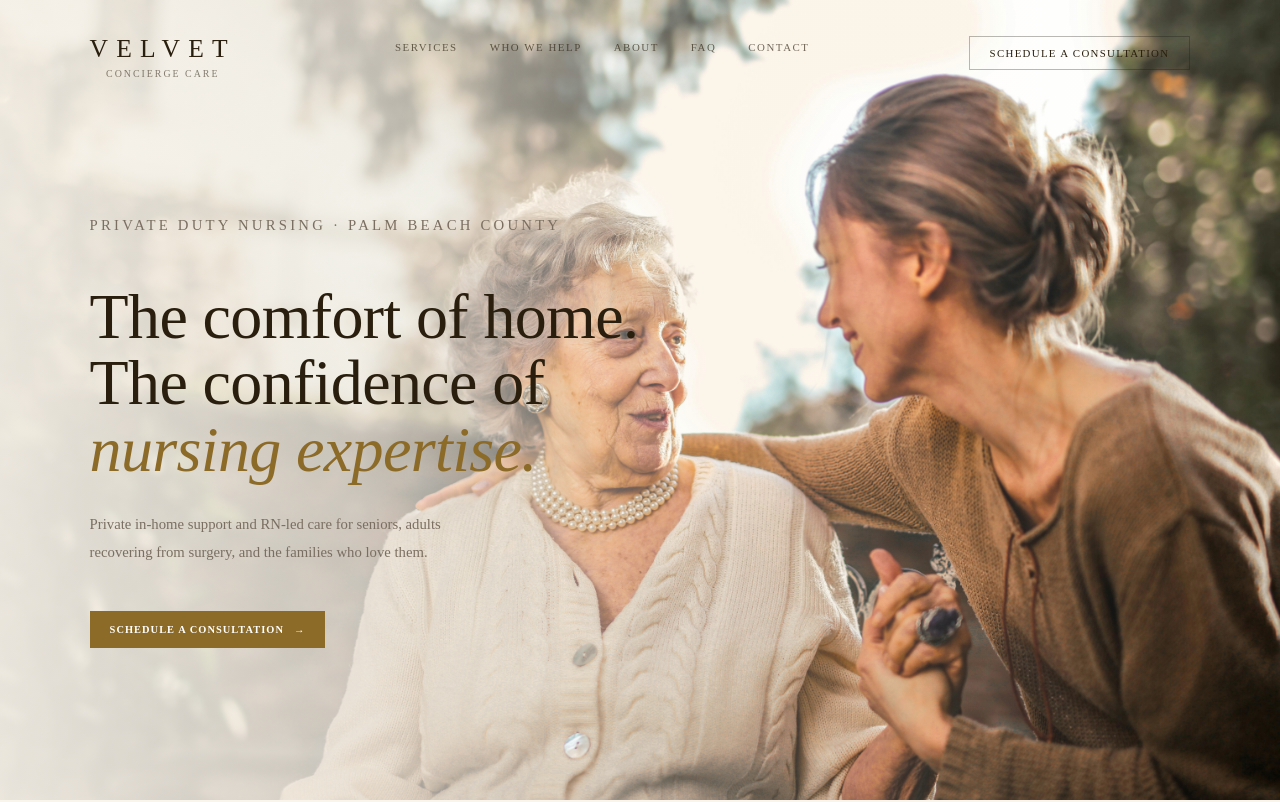
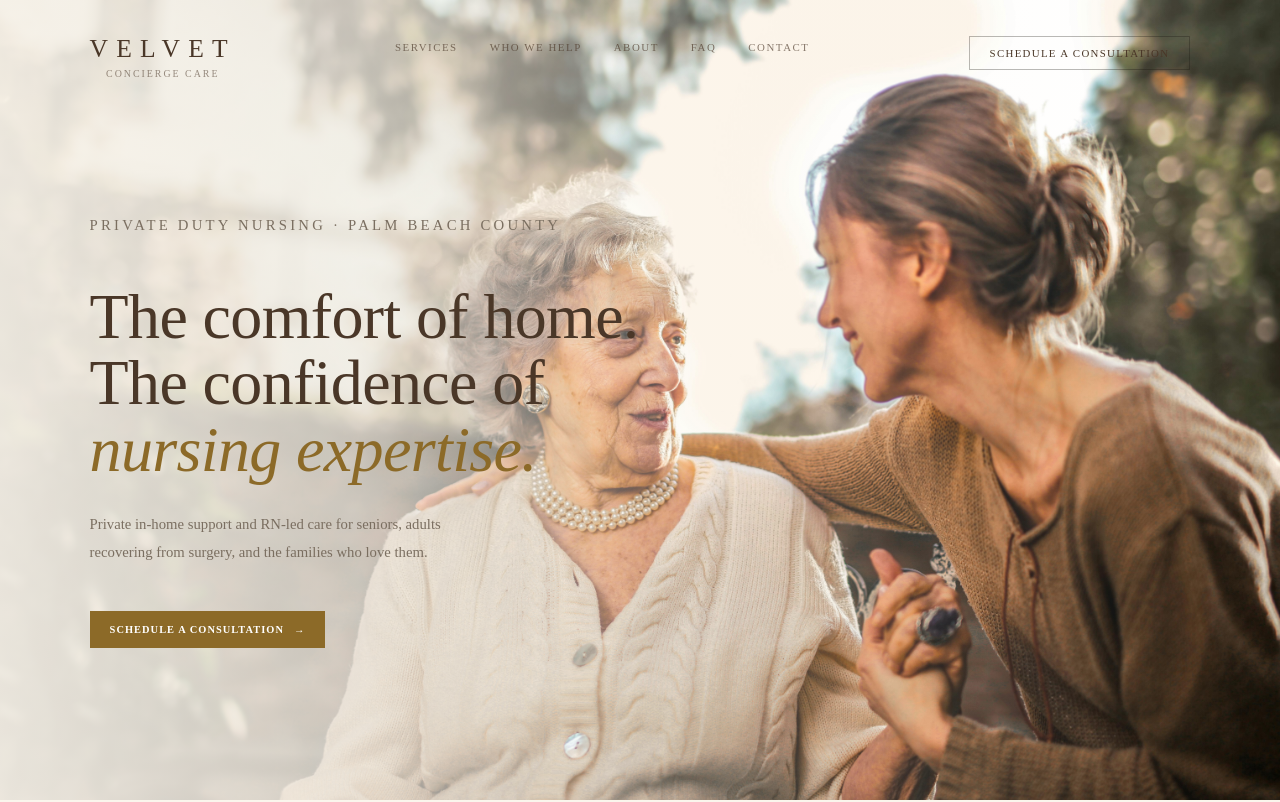
Before and after one commit to wendyservices2011-commits/velvet-concierge-care-v2, a Next.js app: page / in a window 1280 px wide. Shown: the top 802 px of the page. Built offline with nearby package versions, Linux system fonts and the light colour scheme.

Commit message:
Lighten text color more noticeably to medium warm brown

```diff
--- a/app/globals.css
+++ b/app/globals.css
@@ -6,7 +6,7 @@
   --ivory:   #faf5ec;
   --white:   #fffdf8;
   --gold:    #8c6a28;
-  --text:    #2a1f0e;
+  --text:    #4a3728;
   --muted:   #7a6e60;
   --light:   #b8a990;
   --font-serif: var(--font-cormorant), "Cormorant Garamond", Georgia, serif;
```
